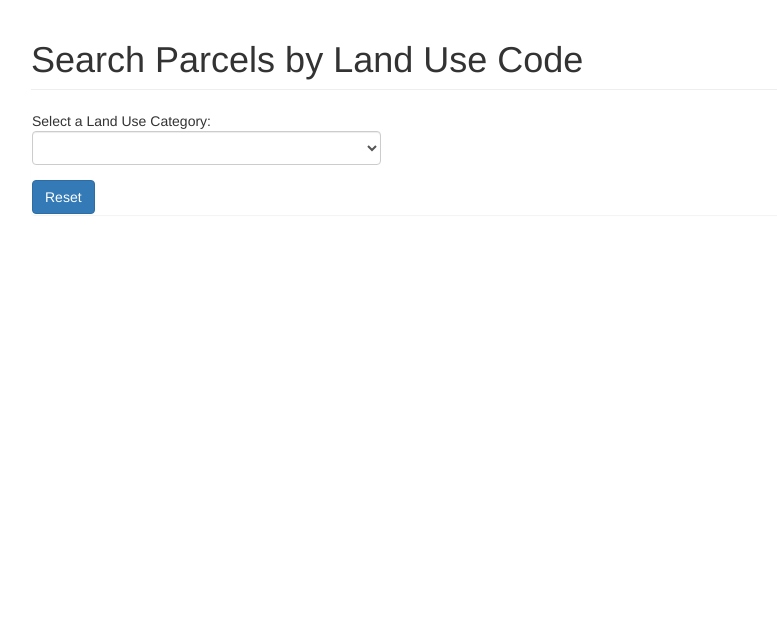
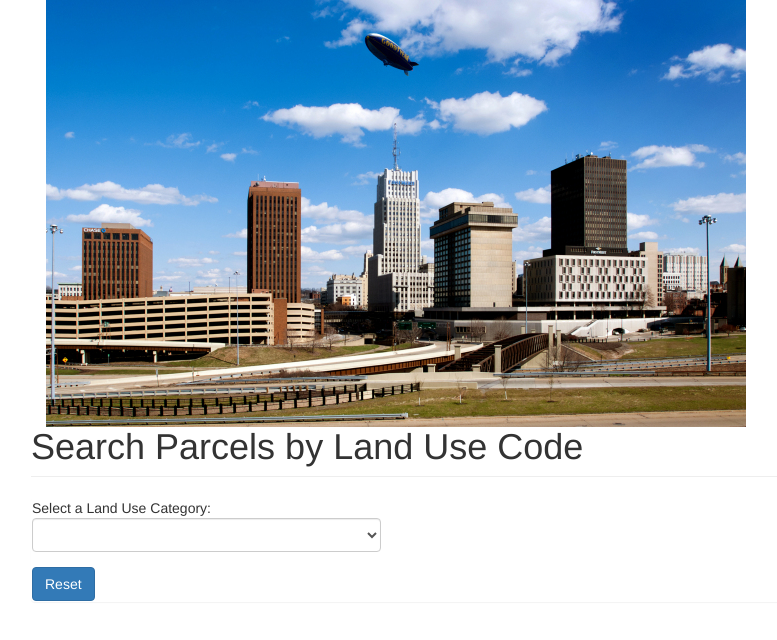
Before and after one commit to seangwright/hacknakron-team-f, an Angular app: page / in a window 1280 px wide. Shown: the top 640 px of the page, without its empty margins (54-831 px from the left). Built offline with nearby package versions, Linux system fonts and the light colour scheme; what angular-2-dropdown-multiselect, ng2-smart-table would draw is missing.

Commit message:
refactor(AppComponent): add image to template, fix parcels conditional for AOT

```diff
--- a/src/app/app.component.html
+++ b/src/app/app.component.html
@@ -1,5 +1,8 @@
 <div class='container'>
   <div id='main-wrapper' class='col-md-12'>
+    <div class='col-md-12 header-image'>
+      <img src="/assets/city-akron-skyline.jpg" />
+    </div>
     <h1 class='page-header'>
       {{title}}
     </h1>
@@ -31,7 +34,7 @@
       </div>
     </div>
     <!-- Display list of parcels matching specified parameters. Assume empty lots when no LUC provided. -->
-    <div *ngIf="parcels?.data?.length > 0" class='panel' id='parcel-list-container'>
+    <div *ngIf="parcels" class='panel' id='parcel-list-container'>
       <div class='row'>
         <ng2-smart-table [settings]="smartTableSettings" [source]="parcels"></ng2-smart-table>
       </div>
```
